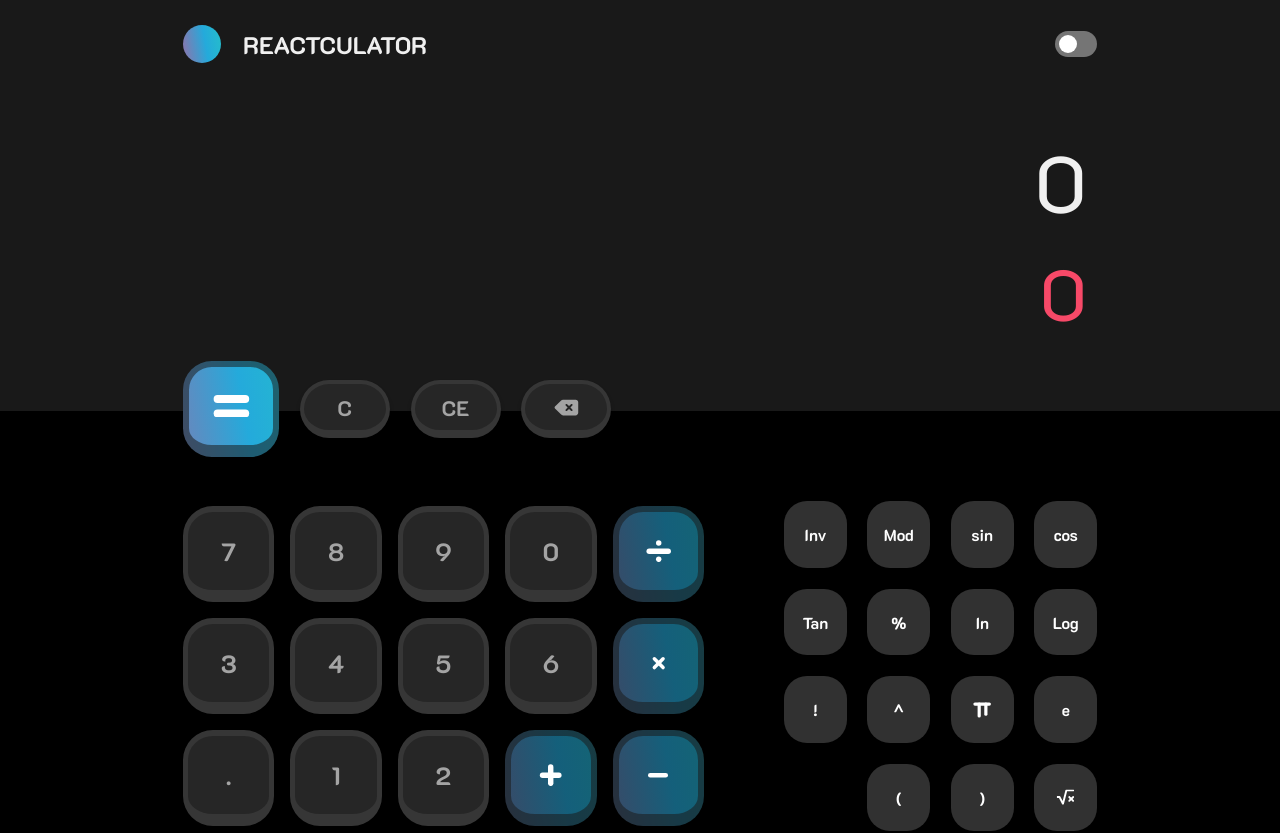
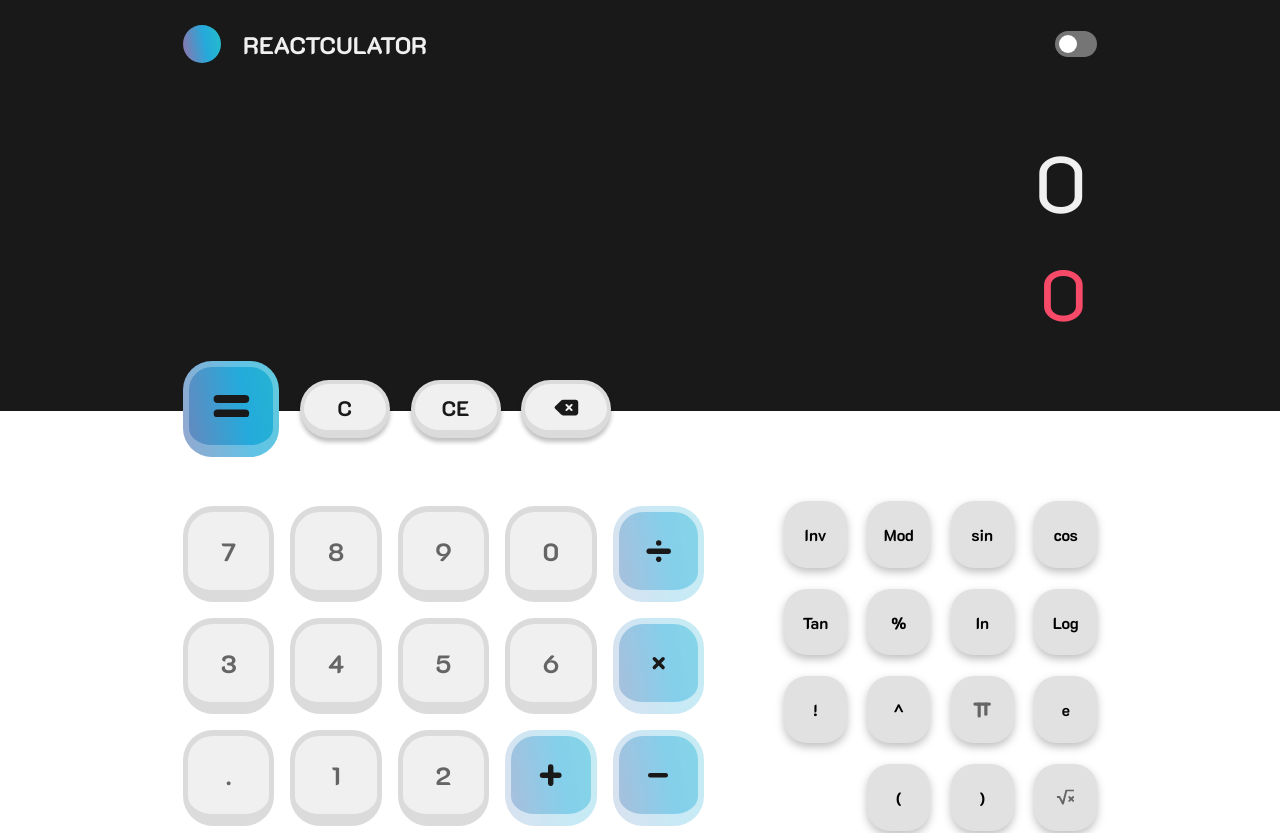
Before and after one commit to 80asv/reactculator, a React (Vite) app: page / in a window 1280 px wide. Shown: the top 833 px of the page. Built offline with nearby package versions, Linux system fonts and the light colour scheme.

Commit message:
light mode default and margin to modal keypad

```diff
--- a/src/App.jsx
+++ b/src/App.jsx
@@ -8,7 +8,7 @@ import './App.scss'
 export const ThemeContext = createContext(null);
 
 function App() {
-	const [theme, setTheme] = useState("dark");
+	const [theme, setTheme] = useState("light");
 	const toggleTheme = () => setTheme(curr => curr === "light" ? "dark" : "light");
 	const data = { theme, toggleTheme }
 	return (
--- a/src/components/ModalKeypad/ModalKeypad.scss
+++ b/src/components/ModalKeypad/ModalKeypad.scss
@@ -25,6 +25,7 @@
         padding: 2rem;
         background-color: $whiteColor;
         border-radius: 2rem;
+        margin-bottom: 3rem;
     }
 
     #dark &__container{
```
